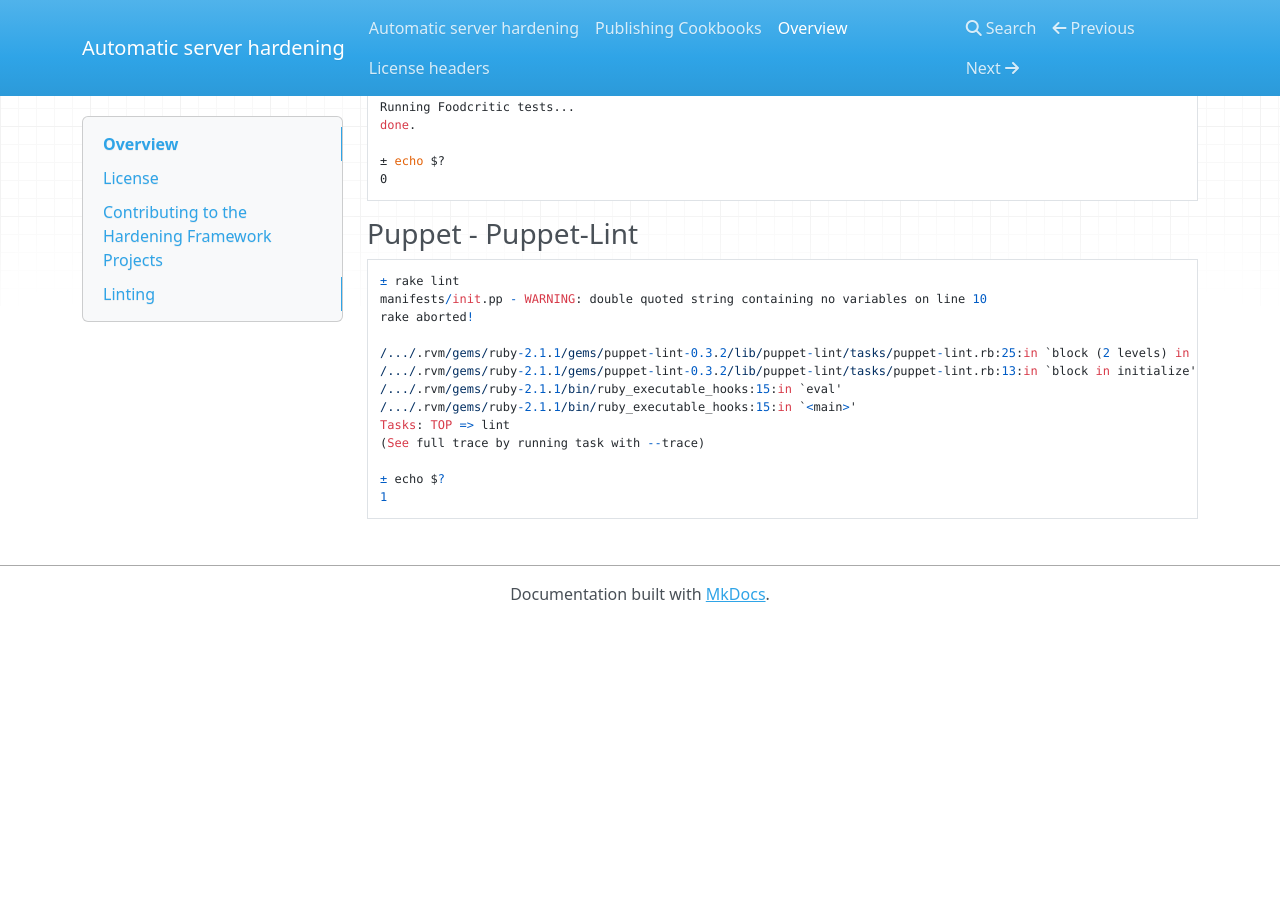
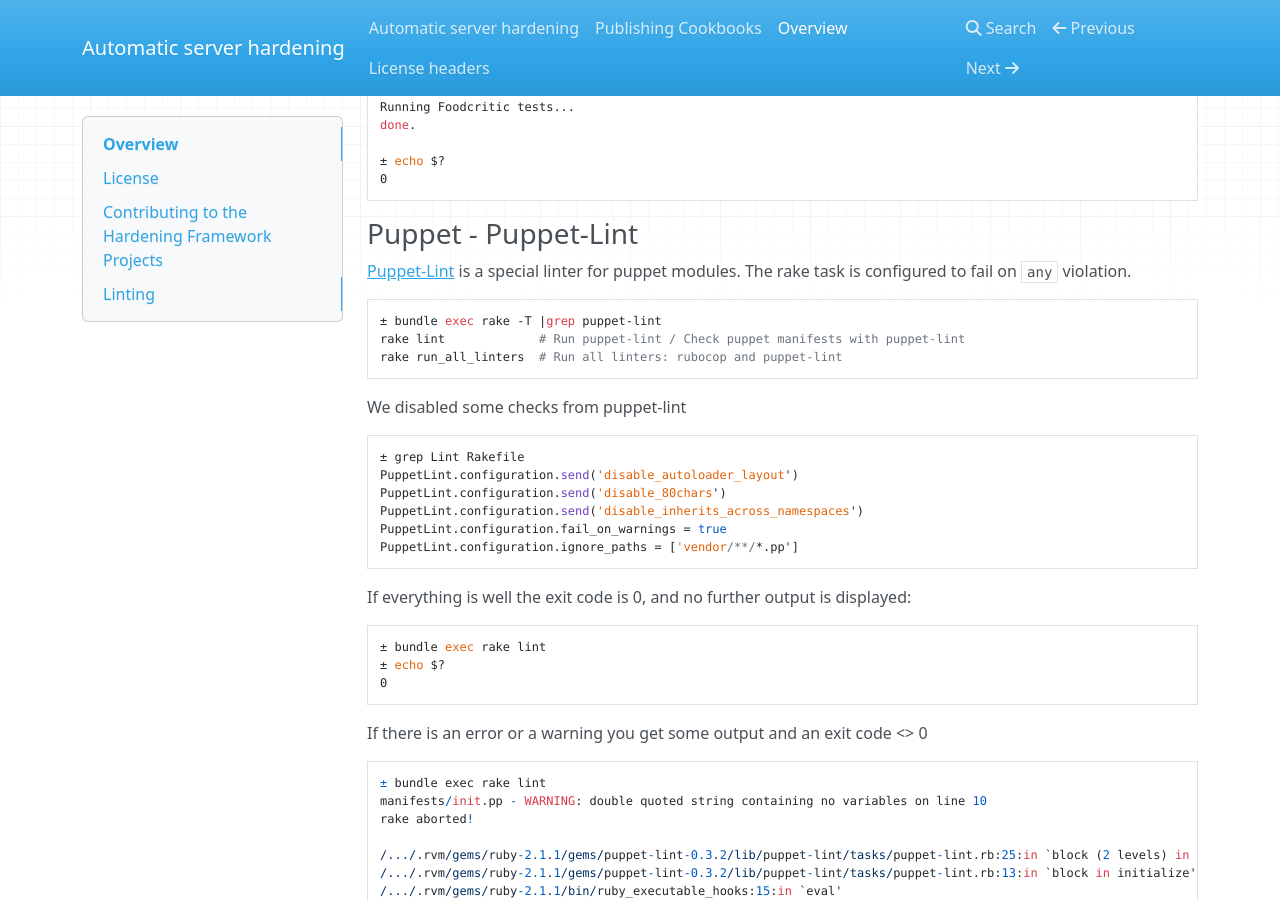
Before and after one commit to dev-sec/docs, an MkDocs documentation site: the page built from docs/how-to-contribute.md, in a window 1280 px wide and 900 px high, scrolled down 5531 px. Built offline with MkDocs 1.6.1, drawn with Linux system fonts in a browser that asks for light colours; nearby versions of some CDN libraries; before the commit the page ends 6153 px from its top, so only the background shows below that.

Commit message:
add more to puppet-lint

````diff
--- a/docs/how-to-contribute.md
+++ b/docs/how-to-contribute.md
@@ -283,8 +283,36 @@ done.
 
 ### Puppet - Puppet-Lint
 
+[Puppet-Lint](http://puppet-lint.com) is a special linter for puppet modules. The rake task is configured to fail on `any` violation.
+
 ```
-± rake lint
+± bundle exec rake -T |grep puppet-lint
+rake lint             # Run puppet-lint / Check puppet manifests with puppet-lint
+rake run_all_linters  # Run all linters: rubocop and puppet-lint
+```
+
+We disabled some checks from puppet-lint
+
+```
+± grep Lint Rakefile
+PuppetLint.configuration.send('disable_autoloader_layout')
+PuppetLint.configuration.send('disable_80chars')
+PuppetLint.configuration.send('disable_inherits_across_namespaces')
+PuppetLint.configuration.fail_on_warnings = true
+PuppetLint.configuration.ignore_paths = ['vendor/**/*.pp']
+```
+
+If everything is well the exit code is 0, and no further output is displayed:
+
+```
+± bundle exec rake lint
+± echo $?
+0
+```
+
+If there is an error or a warning you get some output and an exit code <> 0
+```
+± bundle exec rake lint
 manifests/init.pp - WARNING: double quoted string containing no variables on line 10
 rake aborted!
 
````
